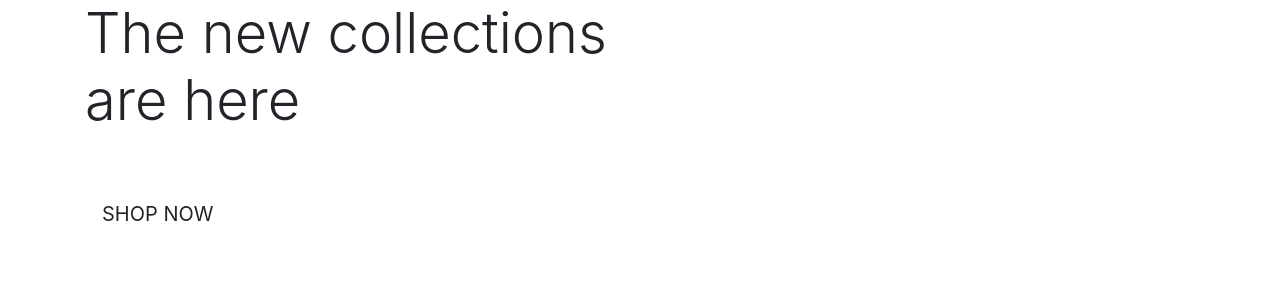
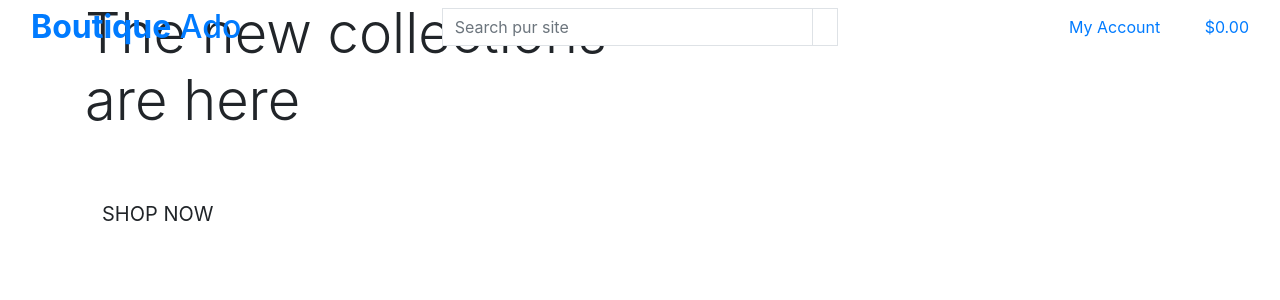
Before and after one commit to Madeline8/boutique_ado_v1, a Django app: page / in a window 1280 px wide. Shown: the top 300 px of the page. Run offline with Django 3.2, Linux system fonts and the light colour scheme.

Commit message:
Added main page header

```diff
--- a/templates/base.html
+++ b/templates/base.html
@@ -2,6 +2,7 @@
 
 <!doctype html>
 <html lang="en">
+
 <head>
 
   {% block meta %}
@@ -21,15 +22,22 @@
 
   {% block corecss %}
   <!-- Bootstrap CSS -->
-        <link rel="stylesheet" href="https://cdn.jsdelivr.net/npm/bootstrap@4.4.1/dist/css/bootstrap.min.css" integrity="sha384-Vkoo8x4CGsO3+Hhxv8T/Q5PaXtkKtu6ug5TOeNV6gBiFeWPGFN9MuhOf23Q9Ifjh" crossorigin="anonymous">
+  <link rel="stylesheet" href="https://cdn.jsdelivr.net/npm/bootstrap@4.4.1/dist/css/bootstrap.min.css"
+    integrity="sha384-Vkoo8x4CGsO3+Hhxv8T/Q5PaXtkKtu6ug5TOeNV6gBiFeWPGFN9MuhOf23Q9Ifjh" crossorigin="anonymous">
   {% endblock %}
 
   {% block corejs %}
   <!-- Optional JavaScript -->
   <!-- jQuery first, then Popper.js, then Bootstrap JS -->
-        <script src="https://code.jquery.com/jquery-3.4.1.slim.min.js" integrity="sha384-J6qa4849blE2+poT4WnyKhv5vZF5SrPo0iEjwBvKU7imGFAV0wwj1yYfoRSJoZ+n" crossorigin="anonymous"></script>
-        <script src="https://cdn.jsdelivr.net/npm/popper.js@1.16.0/dist/umd/popper.min.js" integrity="sha384-Q6E9RHvbIyZFJoft+2mJbHaEWldlvI9IOYy5n3zV9zzTtmI3UksdQRVvoxMfooAo" crossorigin="anonymous"></script>
-        <script src="https://cdn.jsdelivr.net/npm/bootstrap@4.4.1/dist/js/bootstrap.min.js" integrity="sha384-wfSDF2E50Y2D1uUdj0O3uMBJnjuUD4Ih7YwaYd1iqfktj0Uod8GCExl3Og8ifwB6" crossorigin="anonymous"></script>
+  <script src="https://code.jquery.com/jquery-3.4.1.slim.min.js"
+    integrity="sha384-J6qa4849blE2+poT4WnyKhv5vZF5SrPo0iEjwBvKU7imGFAV0wwj1yYfoRSJoZ+n" crossorigin="anonymous">
+  </script>
+  <script src="https://cdn.jsdelivr.net/npm/popper.js@1.16.0/dist/umd/popper.min.js"
+    integrity="sha384-Q6E9RHvbIyZFJoft+2mJbHaEWldlvI9IOYy5n3zV9zzTtmI3UksdQRVvoxMfooAo" crossorigin="anonymous">
+  </script>
+  <script src="https://cdn.jsdelivr.net/npm/bootstrap@4.4.1/dist/js/bootstrap.min.js"
+    integrity="sha384-wfSDF2E50Y2D1uUdj0O3uMBJnjuUD4Ih7YwaYd1iqfktj0Uod8GCExl3Og8ifwB6" crossorigin="anonymous">
+  </script>
   {% endblock %}
 
   {% block extra_js %}
@@ -37,8 +45,70 @@
 
   <title>Boutique Ado {% block extra_title %}{% endblock %}</title>
 </head>
+
 <body>
-    <header class="container-fluid fixed-top"></header>
+  <header class="container-fluid fixed-top">
+    <div class="row">
+      <div class="col-12 col-lg-4 my-auto py-1 py-lg-0 text-center text-lg-left">
+        <a href="{% url 'home' %}" class="nav-link main-logo-link">
+          <h2 class="logo-font text-black my-0"><strong>Boutique</strong> Ado</h2>
+        </a>
+      </div>
+      <div class="col-12 col-lg-4 my-auto py-1 py-lg-0 text-center text-lg-left">
+        <form method="GET" action="">
+          <div class="input-group w-100">
+            <input class="form-control border border-black rounded-0" type="text" name="q"
+              placeholder="Search pur site">
+            <div class="input-group-append">
+              <button class="form-control btn btn-black border border-black rounded-0" type="submit">
+                <span class="icon">
+                  <i class="fas fa-search"></i>
+                </span>
+              </button>
+            </div>
+          </div>
+        </form>
+      </div>
+      <div class="col-12 col-lg-4 my-auto py-1 py-lg-0">
+        <ul class="list-inline list-unstyled text-center text-lg-right my-0">
+          <li class="list-inline-item dropdown">
+            <a class="text-black nav-link" href="#" id="user-options" data-toggle="dropdown" aria-haspopup="true" aria-expanded="false">
+              <div class="text-center">
+                <div><i class="fas fa-user fa-lg"></i></div>
+                <p class="my-0">My Account</p>
+              </div>
+            </a>
+            <div class="dropdown-menu border-0" aria-labelledby="user-options">
+              {% if request.user.is_authenticated %}
+                  {% if request.user.is_superuser %}
+                      <a href="" class="dropdown-item">Product Management</a>
+                  {% endif %}
+                  <a href="" class="dropdown-item">My Profile</a>
+                  <a href="{% url 'account_logout' %}" class="dropdown-item">Logout</a>
+              {% else %}
+                  <a href="{% url 'account_signup' %}" class="dropdown-item">Register</a>
+                  <a href="{% url 'account_login' %}" class="dropdown-item">Login</a>
+              {% endif %}
+          </div>
+          </li>
+          <li class="list-inline-item">
+            <a class="{% if grand_total %}text-info font-weight-bold{% else %}text-black{% endif %} nav-link" href="">
+              <div class="text-center">
+                  <div><i class="fas fa-shopping-bag fa-lg"></i></div>
+                  <p class="my-0">
+                      {% if grand_total %}
+                          ${{ grand_total|floatformat:2 }}
+                      {% else %}
+                          $0.00
+                      {% endif %}
+                  </p>
+              </div>
+          </a>
+          </li>
+        </ul>
+      </div>
+    </div>
+  </header>
 
   {% if messages%}
   <div class="message-container"></div>
@@ -54,4 +124,5 @@
   {% endblock %}
 
 </body>
+
 </html>
```
Lines whose indentation alone changed are shown as unchanged.
